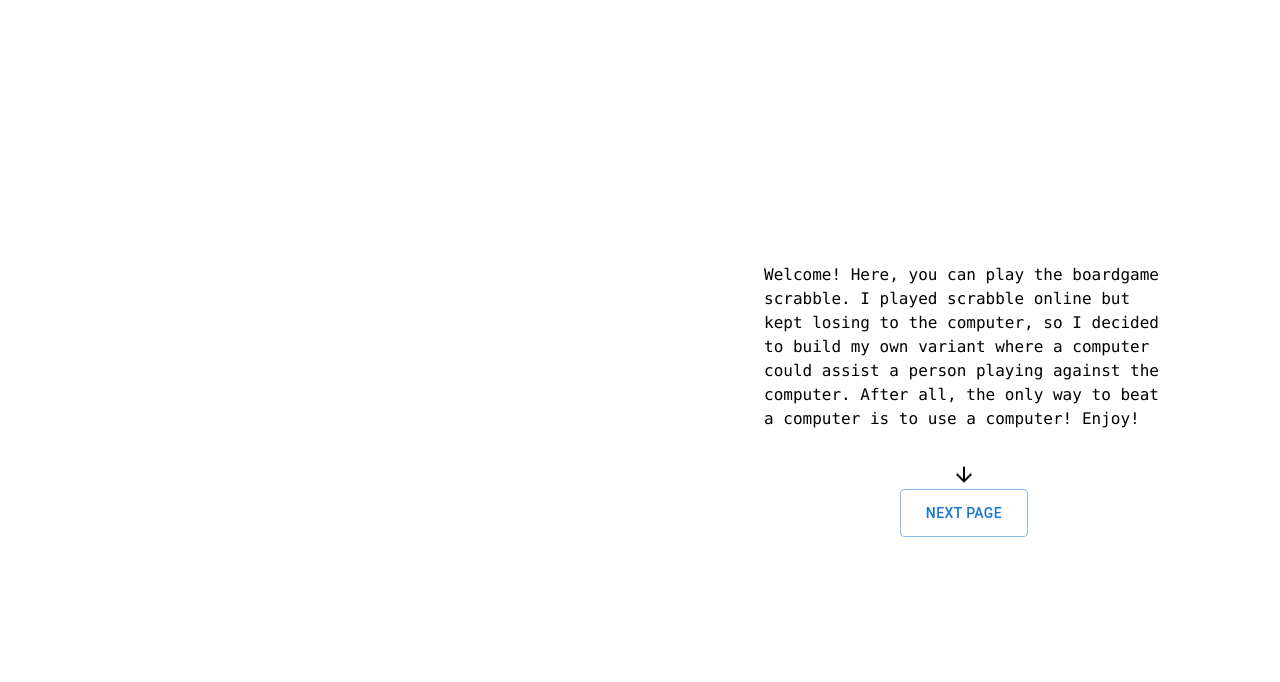
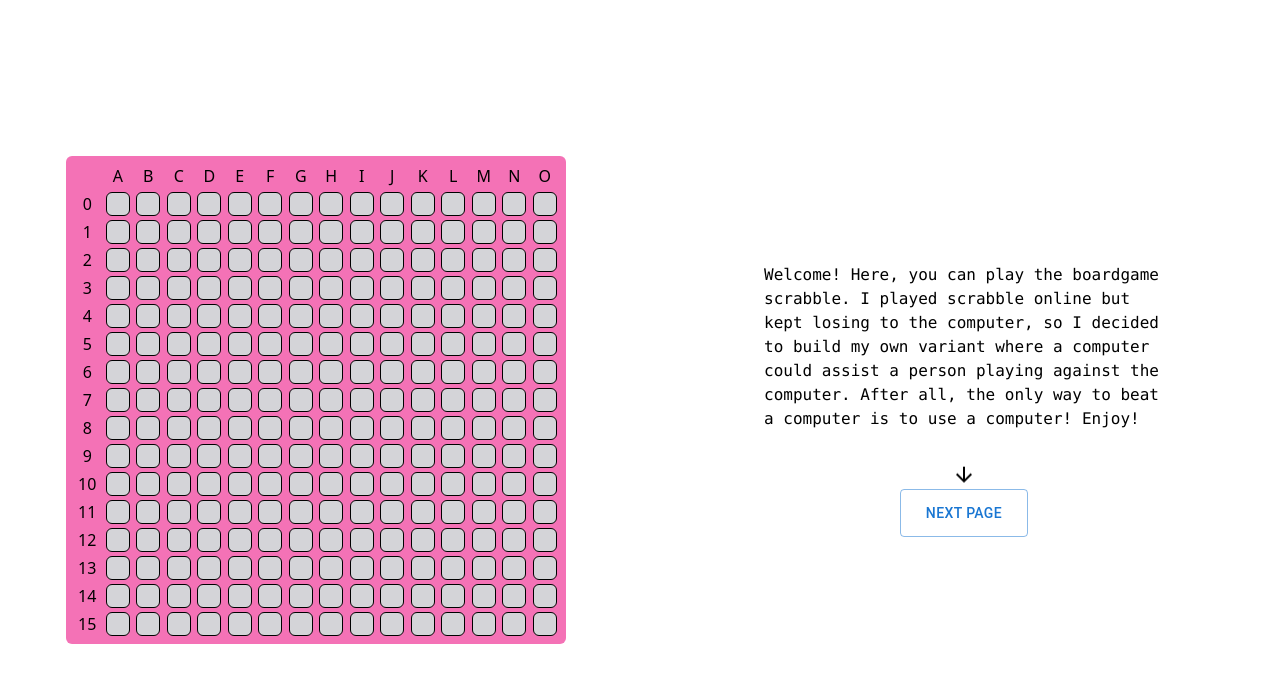
Before and after one commit to turnerian2004/scrabble, a React (Vite) app: page / in a window 1280 px wide. Shown: the top 682 px of the page. Built offline with nearby package versions, Linux system fonts and the light colour scheme.

Commit message:
fix: add boardgame to 1st & 2nd page

```diff
--- a/src/Components/GameBoard.tsx
+++ b/src/Components/GameBoard.tsx
@@ -9,7 +9,9 @@ export const GameBoard: React.FC = () => {
 
     for (let i = 0; i < alphabet.length; i++) {
         board.push(
-            <div key={i} className="flex items-center justify-center">
+            <div
+                key={i}
+                className="flex items-center justify-center uppercase">
                 {alphabet[i]}
             </div>
         )
@@ -19,7 +21,7 @@ export const GameBoard: React.FC = () => {
         for (let x = 0; x < GameTerms.BoardDimension; x++) {
             if (x !== 0) {
                 board.push(
-                    <div className="flex items-center justify-center">
+                    <div className="h-6.5 w-6.5 flex items-center justify-center gap-3">
                         <GameBoardTile
                             key={`${x}-${y}`}
                             xCoordinate={x}
@@ -42,7 +44,7 @@ export const GameBoard: React.FC = () => {
     console.log('board: ', board)
 
     return (
-        <div className="grid-cols-16 grid w-[420px] items-center justify-around gap-1 rounded-md bg-pink-400 p-2">
+        <div className="grid w-[500px] grid-cols-16 items-center justify-around gap-1 rounded-md bg-pink-400 p-2">
             {board}
         </div>
     )
--- a/src/Pages/SelectOpponentPage.tsx
+++ b/src/Pages/SelectOpponentPage.tsx
@@ -14,6 +14,7 @@ import {
 import { UserButton } from '../Components/UserButton'
 import { useNavigate } from 'react-router-dom'
 import { useEffect } from 'react'
+import { GameBoard } from '../Components/GameBoard'
 
 export const VisitorPage = () => {
     const { selectComputerSkillLevel } = useSelectComputerSkillLevel()
@@ -38,7 +39,9 @@ export const VisitorPage = () => {
     return (
         <>
             <div className="grid h-screen grid-cols-2 justify-center gap-4">
-                <div>Vistor Page</div>
+                <div className="flex items-center justify-center">
+                    <GameBoard></GameBoard>
+                </div>
                 <div className="flex flex-col items-center justify-center">
                     <UserSelectMenu
                         title="Computer Skill Level"
--- a/src/Pages/WelcomePage.tsx
+++ b/src/Pages/WelcomePage.tsx
@@ -5,6 +5,7 @@ import { useNavigate } from 'react-router-dom'
 import { UserButton } from '../Components/UserButton'
 import ArrowDownwardIcon from '@mui/icons-material/ArrowDownward'
 import { useEffect, useState } from 'react'
+import { GameBoard } from '../Components/GameBoard'
 
 export const WelcomePage = () => {
     const [showButton, setShowButton] = useState(false)
@@ -35,7 +36,9 @@ export const WelcomePage = () => {
 
     return (
         <div className="grid h-screen grid-cols-2 justify-center gap-4">
-            <div></div>
+            <div className="flex items-center justify-center">
+                <GameBoard></GameBoard>
+            </div>
             <div className="flex flex-col items-center justify-center">
                 <IntroCard message={welcomeMessage}></IntroCard>
                 {showArrowDownwardIcon && (
```
